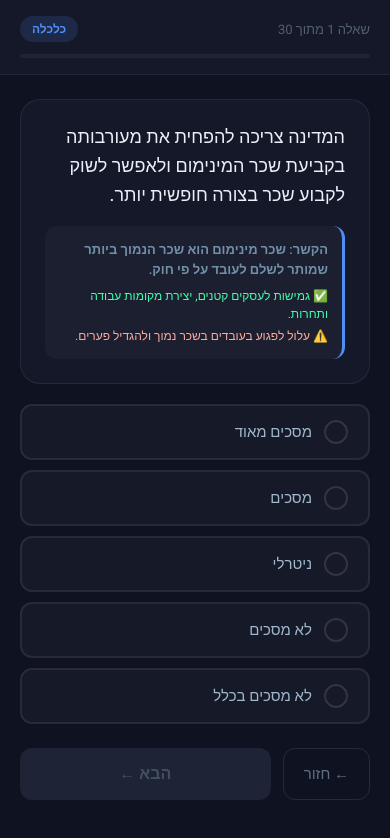
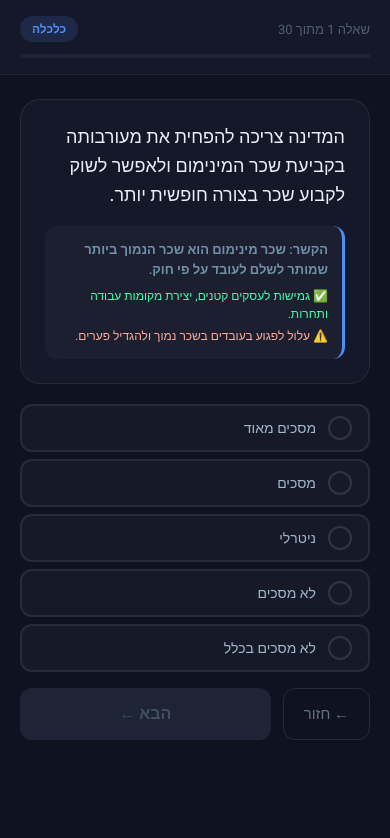
Before and after one commit to Dortir/political-compass, a React (Create React App) app: page / in a window 390 px wide. Both pictures are taken after a click on the button "התחל בשאלון". Shown: the top 838 px of the page. Built offline with nearby package versions, Linux system fonts and the light colour scheme.

Commit message:
compact answer buttons for mobile

```diff
--- a/src/App.js
+++ b/src/App.js
@@ -743,15 +743,15 @@ function QuestionScreen({ answers, onAnswer, onBack, onFinish }) {
           </div>
 
           {/* Answer buttons */}
-          <div style={{ display: "flex", flexDirection: "column", gap: 10, marginBottom: 24 }}>
+          <div style={{ display: "flex", flexDirection: "column", gap: 7, marginBottom: 16 }}>
             {labels.map((label, i) => {
               const val = i + 1;
               const isSelected = selected === val;
               return (
                 <button key={val} onClick={() => setSelected(val)} style={{
-                  padding: "14px 20px", borderRadius: 12, border: `2px solid ${isSelected ? colors[i] : "rgba(255,255,255,0.08)"}`,
+                  padding: "10px 16px", borderRadius: 12, border: `2px solid ${isSelected ? colors[i] : "rgba(255,255,255,0.08)"}`,
                   background: isSelected ? `${colors[i]}22` : "rgba(255,255,255,0.03)",
-                  color: isSelected ? colors[i] : "#a0b8cc", fontSize: 15, cursor: "pointer",
+                  color: isSelected ? colors[i] : "#a0b8cc", fontSize: 14, cursor: "pointer",
                   fontFamily: "'Heebo', sans-serif", textAlign: "right", fontWeight: isSelected ? 700 : 400,
                   transition: "all 0.15s", display: "flex", alignItems: "center", gap: 12
                 }}>
```
